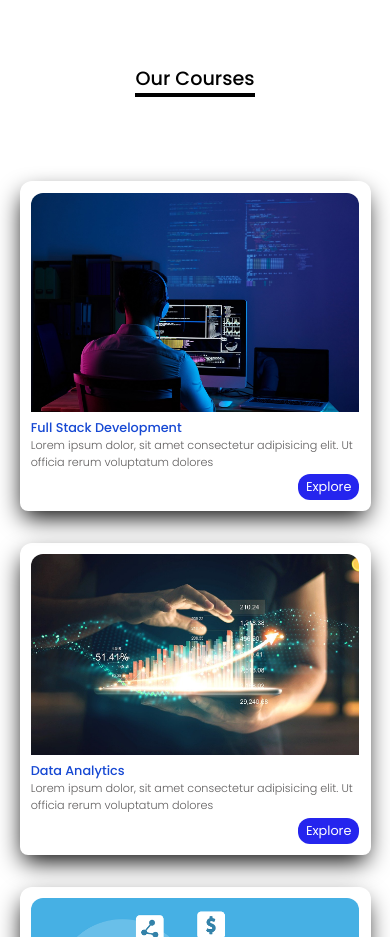
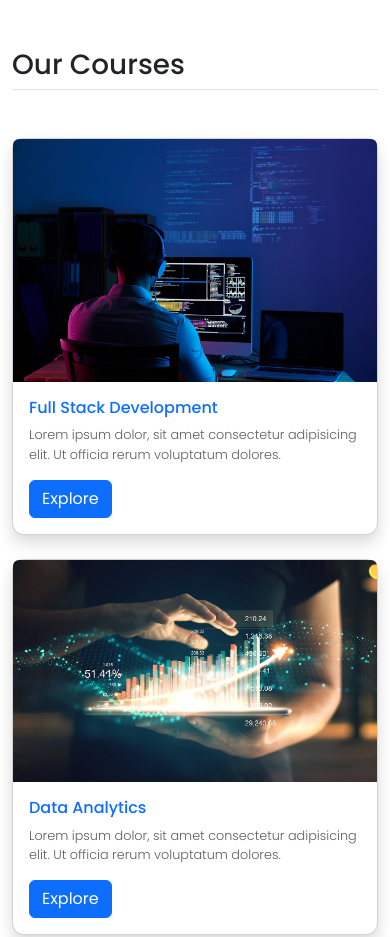
Before and after one commit to AjoraSolutions/Tech-iT-Project-master, a plain HTML site: page Frontend/ourCourses.html in a window 390 px wide. Shown: the top 937 px of the page. Drawn offline with nearby package versions, Linux system fonts and the light colour scheme.

```diff
--- a/Frontend/ourCourses.css
+++ b/Frontend/ourCourses.css
@@ -12,68 +12,33 @@ html {
     scroll-behavior: smooth;
 }
 
-/* Card Heading Section */
-.card-heading-section {
-    display: flex;
-    justify-content: left;
-    align-items: center;
-    padding-left: 6rem;
+
+ *.card-heading-section h1 {
+    font-weight: 500;
+}
+
+.card-title {
+    font-size: 1.3rem;
+    font-weight: 500;
+}
+
+.card-text {
+    font-weight: 300;
+    color: #5f5d5d;
 }
 
 .view-more-btn a {
-    padding: 4px 14px;
-    border: 2px solid #3c47e6;
-    font-weight: 400;
-    border-radius: 12px;
-    text-decoration: none;
-    color: #000;
-    transition: .3s all ease;
-    cursor: pointer;
-    background: none;
+    transition: 0.3s all ease;
 }
 
 .view-more-btn a:hover {
-    transform: translateX(.5rem);
+    transform: translateX(0.5rem);
     text-decoration: underline;
 }
 
-.view-more-btn {
-    padding-top: 2rem;
-    padding-left: 15rem;
-}
-
-.card-heading-section h1 {
-    font-weight: 500;
-    border-bottom: 4px solid #000;
-}
-
-/* Main Container */
-.container {
-    margin-top: 4rem;
-    display: flex;
-    flex-direction: column;
-}
-
-/* Card Layout */
-.card-container {
-    display: flex;
-    gap: 2rem;
-    width: 100%;
-    justify-content: center;
-    margin-top: 10vh;
-    flex-wrap: wrap;
-}
-
-.card {
-    max-width: 20vw;
-    border-top-left-radius: 12px;
-    border-top-right-radius: 12px;
-    border-bottom-left-radius: 8px;
-    border-bottom-right-radius: 8px;
-    padding: .7rem;
-    -webkit-box-shadow: -1px 10px 24px -4px #000000;
-    box-shadow: -1px 10px 24px -4px #000000;
-    transition: .5s all ease;
+.card-container .card {
+    border-radius: 12px;
+    transition: 0.5s all ease;
 }
 
 .card:hover {
@@ -81,162 +46,36 @@ html {
     cursor: pointer;
 }
 
-.card-img {
-    width: 100%;
-    border-top-left-radius: 12px;
-    border-top-right-radius: 12px;
-    overflow: hidden;
-}
-
-.card-img img {
-    max-width: 100%;
-}
-
-.card-head h2 {
-    font-weight: 500;
-    font-size: 1.3rem;
-    color: #1648d3;
-}
-
-.card-para p {
-    font-weight: 300;
-    color: #5f5d5d;
-}
-
-.card-btn {
-    width: 100%;
-    display: flex;
-    justify-content: right;
-    margin-top: .2rem;
-}
-
-.card-btn button {
-    outline: none;
-    border: none;
-    background-color: rgb(37, 37, 238);
-    color: #fff;
-    padding: 8px 14px;
-    font-weight: 400;
-    border-radius: 12px;
-    transition: .2s all ease-in;
-}
-
-.card-btn button:hover {
-    cursor: pointer;
-    transform: translateY(4px);
-}
-
-/* Responsive Breakpoints */
-
-/* Large screens (desktops) */
-@media (max-width: 1200px) {
-    .card {
-        max-width: 30vw;
+/* Responsive Tweaks */
+@media (max-width: 768px) {
+    .card-title {
+        font-size: 1.1rem;
     }
 
-    .card-head h2 {
-        font-size: 1.2rem;
+    .card-text {
+        font-size: 0.9rem;
     }
 
-    .view-more-btn {
-        padding-left: 10rem;
+    .card-btn button {
+        padding: 6px 12px;
+        font-size: 0.9rem;
+    }
+
+    .view-more-btn a {
+        font-size: 0.9rem;
     }
 }
 
-/* Medium screens (large tablets, smaller desktops) */
-@media (max-width: 992px) {
-    .card {
-        max-width: 40vw;
-    }
-
-    .card-container {
-        flex-direction: column;
-        align-items: center;
-    }
-
-    .card-head h2 {
-        font-size: 1.1rem;
-    }
-
-    .view-more-btn {
-        padding-left: 8rem;
-    }
-}
-
-/* Tablets */
-@media (max-width: 768px) {
-    .card {
-        max-width: 50vw;
-    }
-
-    .card-head h2 {
+@media (max-width: 576px) {
+    .card-title {
         font-size: 1rem;
     }
 
-    .card-heading-section {
-        flex-direction: column;
-        text-align: center;
-        padding-left: 0;
-    }
-
-    .card-heading-section h1 {
-        font-size: 1.8rem;
-    }
-
-    .view-more-btn {
-        padding-left: 0;
-    }
-}
-
-/* Small tablets and large mobile screens */
-@media (max-width: 576px) {
-    .card {
-        max-width: 70vw;
-    }
-
-    .card-head h2 {
-        font-size: 0.9rem;
-    }
-
-    .card-para p {
+    .card-text {
         font-size: 0.8rem;
     }
 
-    .card-btn button {
-        padding: 6px 10px;
-        font-size: 0.9rem;
-    }
-
-    .card-heading-section h1 {
-        font-size: 1.5rem;
-    }
-
-    .view-more-btn {
-        padding-left: 0;
-        text-align: center;
+    .view-more-btn a {
+        font-size: 0.8rem;
     }
 }
-
-/* Small mobile screens */
-@media (max-width: 400px) {
-    .card {
-        max-width: 90vw;
-    }
-
-    .card-head h2 {
-        font-size: 0.8rem;
-    }
-
-    .card-para p {
-        font-size: 0.7rem;
-    }
-
-    .card-btn button {
-        padding: 4px 8px;
-        font-size: 0.8rem;
-    }
-
-    .card-heading-section h1 {
-        font-size: 1.2rem;
-    }
-}
--- a/Frontend/ourCourses.html
+++ b/Frontend/ourCourses.html
@@ -8,7 +8,8 @@
 <link rel="preconnect" href="https://fonts.googleapis.com">
 <link rel="preconnect" href="https://fonts.gstatic.com" crossorigin>
 
-
+<!-- bootstrap -->
+<link href="https://cdn.jsdelivr.net/npm/bootstrap@5.3.3/dist/css/bootstrap.min.css" rel="stylesheet" integrity="sha384-QWTKZyjpPEjISv5WaRU9OFeRpok6YctnYmDr5pNlyT2bRjXh0JMhjY6hW+ALEwIH" crossorigin="anonymous">
 
 <!-- font awesome -->
 <link rel="stylesheet" href="https://cdnjs.cloudflare.com/ajax/libs/font-awesome/6.6.0/css/all.min.css" integrity="sha512-Kc323vGBEqzTmouAECnVceyQqyqdsSiqLQISBL29aUW4U/M7pSPA/gEUZQqv1cwx4OnYxTxve5UMg5GT6L4JJg==" crossorigin="anonymous" referrerpolicy="no-referrer" />
@@ -18,75 +19,62 @@
 
 </head>
 <body>
-    <div class="container">
-    <div class="card-heading-section">
-        <h1>Our Courses</h1>
-
-    </div>
-    <div class="card-container">
 
 
-        <!-- card-1 -->
-       <div class="card">
-        <div class="card-img">
-            <img src="./assets/software-developer-6521720_1280.jpg" alt="">
-        </div>
-        <div class="card-head">
-            <h2>Full Stack Development</h2>
+<div class="container mt-5">
+    <div class="card-heading-section text-left">
+        <h1 class="border-bottom pb-2">Our Courses</h1>
     </div>
 
-        <div class="card-para">
-            <p>Lorem ipsum dolor, sit amet consectetur adipisicing elit. Ut officia rerum voluptatum dolores </p>
+    <div class="row card-container justify-content-center mt-5">
+        <!-- card-1 -->
+        <div class="col-md-4 col-sm-6 mb-4">
+            <div class="card h-100 shadow">
+                <img src="./assets/software-developer-6521720_1280.jpg" class="card-img-top rounded-top" alt="">
+                <div class="card-body">
+                    <h2 class="card-title text-primary">Full Stack Development</h2>
+                    <p class="card-text">Lorem ipsum dolor, sit amet consectetur adipisicing elit. Ut officia rerum voluptatum dolores.</p>
+                    <div class="text-right">
+                        <button type="button" class="btn btn-primary">Explore</button>
                     </div>
-
-        <div class="card-btn">
-            <button type="button">Explore</button>
+                </div>
             </div>
         </div>
 
         <!-- card-2 -->
-       <div class="card">
-        <div class="card-img">
-            <img src="./assets/technology-6701404_1280.jpg" alt="">
+        <div class="col-md-4 col-sm-6 mb-4">
+            <div class="card h-100 shadow">
+                <img src="./assets/technology-6701404_1280.jpg" class="card-img-top rounded-top" alt="">
+                <div class="card-body">
+                    <h2 class="card-title text-primary">Data Analytics</h2>
+                    <p class="card-text">Lorem ipsum dolor, sit amet consectetur adipisicing elit. Ut officia rerum voluptatum dolores.</p>
+                    <div class="text-right">
+                        <button type="button" class="btn btn-primary">Explore</button>
                     </div>
-        <div class="card-head">
-            <h2>Data Analytics</h2>
                 </div>
-
-        <div class="card-para">
-            <p>Lorem ipsum dolor, sit amet consectetur adipisicing elit. Ut officia rerum voluptatum dolores </p>
-        </div>
-
-        <div class="card-btn">
-            <button type="button">Explore</button>
             </div>
         </div>
 
         <!-- card-3 -->
-       <div class="card">
-        <div class="card-img">
-            <img src="./assets/email-marketing-7579810_1280.png" alt="">
+        <div class="col-md-4 col-sm-6 mb-4">
+            <div class="card h-100 shadow">
+                <img src="./assets/email-marketing-7579810_1280.png" class="card-img-top rounded-top" alt="">
+                <div class="card-body">
+                    <h2 class="card-title text-primary">Digital Marketing</h2>
+                    <p class="card-text">Lorem ipsum dolor, sit amet consectetur adipisicing elit. Ut officia rerum voluptatum dolores.</p>
+                    <div class="text-right">
+                        <button type="button" class="btn btn-primary">Explore</button>
                     </div>
-        <div class="card-head">
-            <h2>Digital Marketing</h2>
                 </div>
-
-        <div class="card-para">
-            <p>Lorem ipsum dolor, sit amet consectetur adipisicing elit. Ut officia rerum voluptatum dolores </p>
             </div>
-
-        <div class="card-btn">
-            <button type="button">Explore</button>
         </div>
     </div>
 
-
-
-</div>
-<div class="view-more-btn">
-    <a href="#">View More</a>
+    <div class="view-more-btn text-center">
+        <a href="#" class="btn btn-outline-primary">View More</a>
     </div>
 </div>
 
+<script src="https://cdn.jsdelivr.net/npm/bootstrap@5.3.3/dist/js/bootstrap.bundle.min.js" integrity="sha384-YvpcrYf0tY3lHB60NNkmXc5s9fDVZLESaAA55NDzOxhy9GkcIdslK1eN7N6jIeHz" crossorigin="anonymous"></script>
 </body>
 </html>
```
Lines whose indentation alone changed are shown as unchanged.
